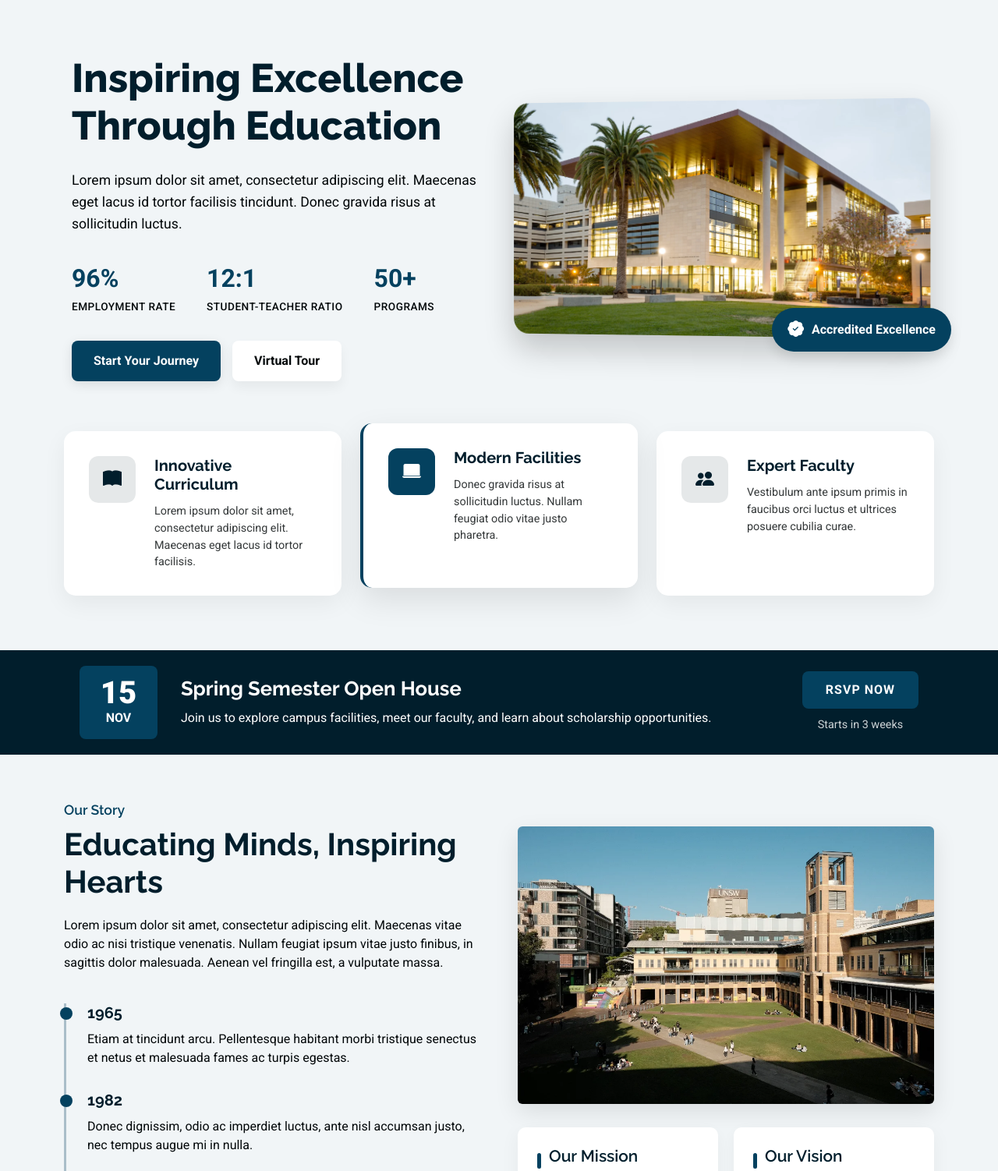
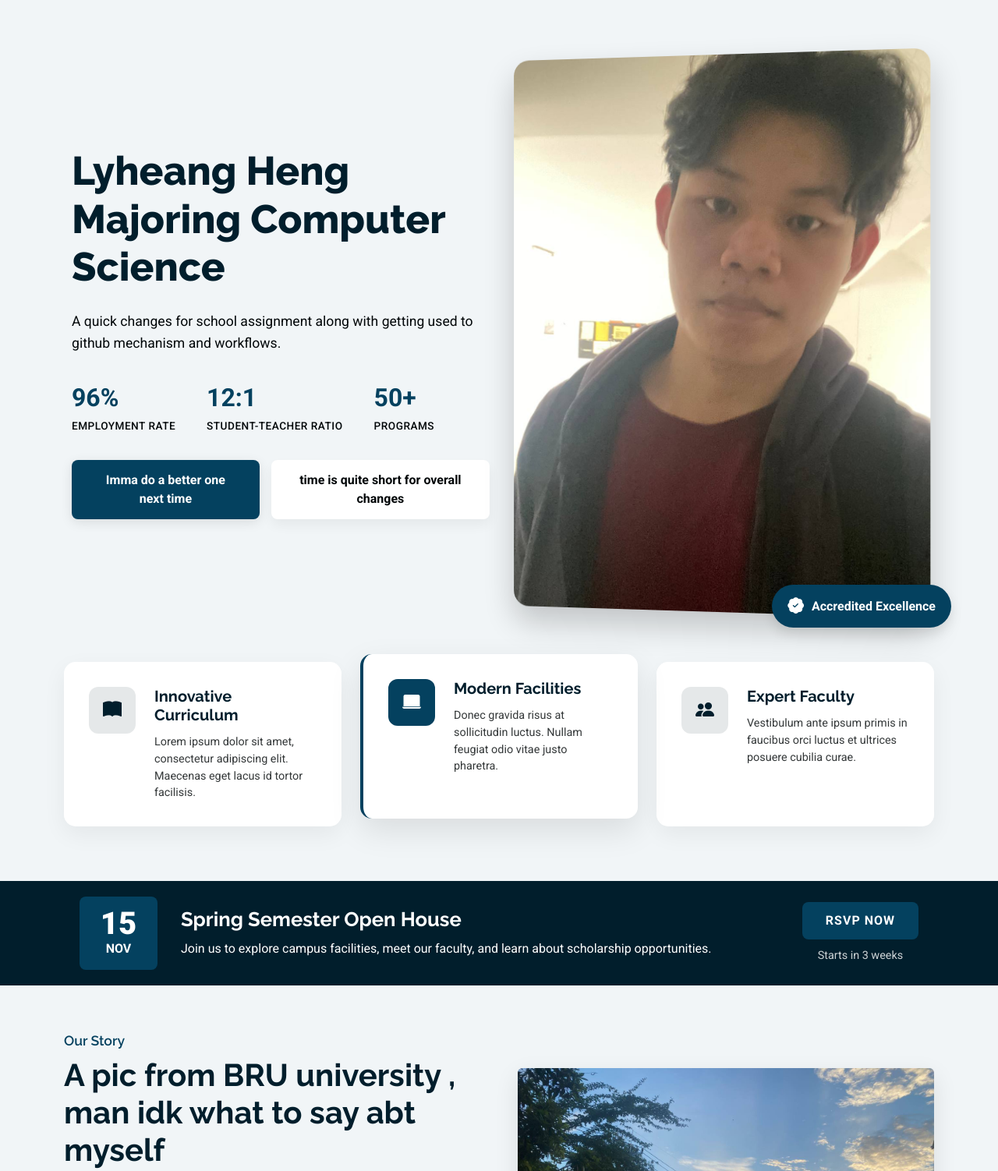
Before and after one commit to Lyheangheng/myweb2, a plain HTML site: page index.html in a window 1280 px wide. Shown: the part 120-1622 px from the top of the page at 78% size. Drawn offline with Linux system fonts and the light colour scheme.

Commit message:
some quick changes for assignments purpose

```diff
--- a/index.html
+++ b/index.html
@@ -109,8 +109,8 @@
         <div class="container">
           <div class="row align-items-center">
             <div class="col-lg-6 hero-content" data-aos="fade-right" data-aos-delay="100">
-              <h1>Inspiring Excellence Through Education</h1>
-              <p>Lorem ipsum dolor sit amet, consectetur adipiscing elit. Maecenas eget lacus id tortor facilisis tincidunt. Donec gravida risus at sollicitudin luctus.</p>
+              <h1>Lyheang Heng Majoring Computer Science</h1>
+              <p>A quick changes for school assignment along with getting used to github mechanism and workflows.</p>
               <div class="stats-row">
                 <div class="stat-item">
                   <span class="stat-number">96%</span>
@@ -126,12 +126,12 @@
                 </div>
               </div>
               <div class="action-buttons">
-                <a href="#" class="btn-primary">Start Your Journey</a>
-                <a href="#" class="btn-secondary">Virtual Tour</a>
+                <a href="#" class="btn-primary">Imma do a better one next time</a>
+                <a href="#" class="btn-secondary">time is quite short for overall changes</a>
               </div>
             </div>
             <div class="col-lg-6 hero-media" data-aos="zoom-in" data-aos-delay="200">
-              <img src="assets/img/education/showcase-6.webp" alt="Education" class="img-fluid main-image">
+              <img src="assets/img/img_me/my_img1.jpg" alt="Education" class="img-fluid main-image">
               <div class="image-overlay">
                 <div class="badge-accredited">
                   <i class="bi bi-patch-check-fill"></i>
@@ -215,8 +215,8 @@
           <div class="col-lg-6">
             <div class="about-content" data-aos="fade-up" data-aos-delay="200">
               <h3>Our Story</h3>
-              <h2>Educating Minds, Inspiring Hearts</h2>
-              <p>Lorem ipsum dolor sit amet, consectetur adipiscing elit. Maecenas vitae odio ac nisi tristique venenatis. Nullam feugiat ipsum vitae justo finibus, in sagittis dolor malesuada. Aenean vel fringilla est, a vulputate massa.</p>
+              <h2>A pic from BRU university , man idk what to say abt myself</h2>
+              <p>I think saying weird things like this are totally useless but i really have no idea what should be on my portfolio plus the time given is quite short i have a lot of problems facing during push pull blah blah and those github things, so stressful.</p>
 
               <div class="timeline">
                 <div class="timeline-item">
@@ -256,7 +256,7 @@
 
           <div class="col-lg-6">
             <div class="about-image" data-aos="zoom-in" data-aos-delay="300">
-              <img src="assets/img/education/campus-5.webp" alt="Campus" class="img-fluid rounded">
+              <img src="assets/img/img_me/my_img2.jpg" alt="Campus" class="img-fluid rounded">
 
               <div class="mission-vision" data-aos="fade-up" data-aos-delay="400">
                 <div class="mission">
```
Also changed, not shown: assets/img/img_me/6253489494581953436.jpg (added), assets/img/img_me/6253489494581953438.jpg (added), assets/img/img_me/my_img1.jpg (added), assets/img/img_me/my_img2.jpg (added), assets/img/img_me/my_img_2.jpg (added).
